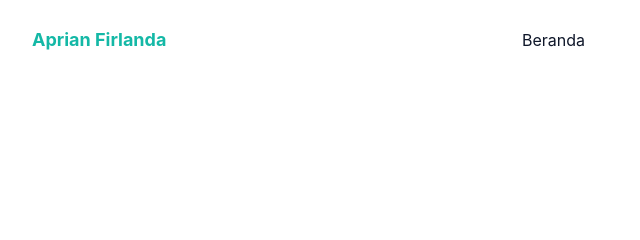
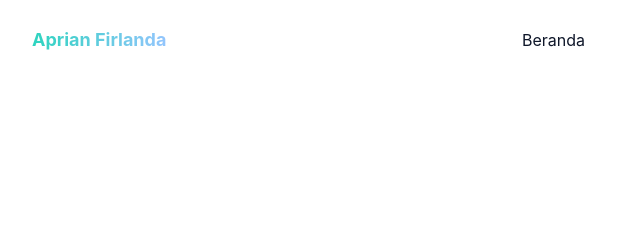
Before and after one commit to aprianfirlanda/aprianfirlanda.github.io, a website: page index.html in a window 1280 px wide. Shown: the top 240 px of the page, 0-640 px from the left. Drawn offline with Linux system fonts and the light colour scheme.

Commit message:
update header title color

```diff
--- a/index.html
+++ b/index.html
@@ -4,7 +4,7 @@
     <meta charset="UTF-8">
     <meta name="viewport" content="width=device-width, initial-scale=1.0">
     <link href="./dist/output.css" rel="stylesheet">
-    <title>Project Catalog 1</title>
+    <title>Aprian Firlanda Imani</title>
 </head>
 <body>
 <!-- Header Start -->
@@ -12,7 +12,9 @@
     <div class="container">
         <div class="flex items-center justify-between relative">
             <div class="px-4">
-                <a href="#home" class="font-bold text-lg text-primary block py-6">Aprian Firlanda</a>
+                <a href="#home" class="font-bold text-lg text-transparent block py-6">
+                    <span class="bg-gradient-to-r from-teal-400 to-blue-300 bg-clip-text">Aprian Firlanda</span>
+                </a>
             </div>
             <div class="flex items-center px-4">
                 <button id="hamburger" name="hamburger" type="button" class="block absolute right-4 lg:hidden">
@@ -435,11 +437,13 @@
                 </a>
             </div>
             <p class="font-medium text-xs text-slate-500 text-center">Dibuat oleh
-                <a href="https://www.instagram.com/virlandd/" target="_blank" class="font-bold text-primary opacity-100 hover:opacity-80">
+                <a href="https://www.instagram.com/virlandd/" target="_blank"
+                   class="font-bold text-primary opacity-100 hover:opacity-80">
                     Aprian Firlanda Imani
                 </a>
                 , menggunakan
-                <a href="https://tailwindcss.com" target="_blank" class="font-bold text-sky-500 opacity-100 hover:opacity-80">
+                <a href="https://tailwindcss.com" target="_blank"
+                   class="font-bold text-sky-500 opacity-100 hover:opacity-80">
                     Tailwind CSS
                 </a>.
             </p>
```
Also changed, not shown: dist/output.css.
